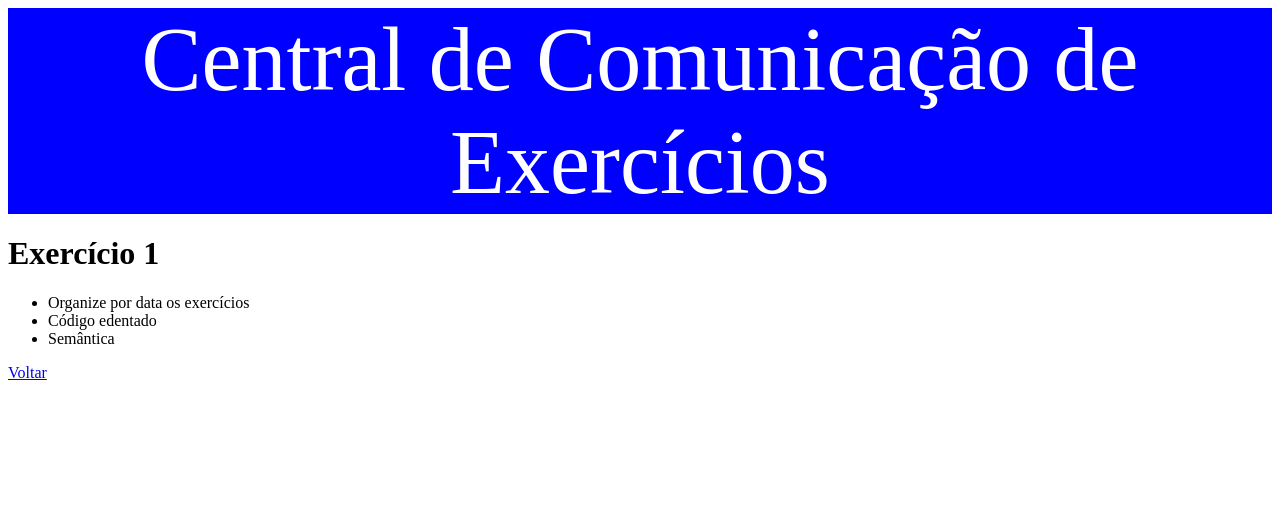
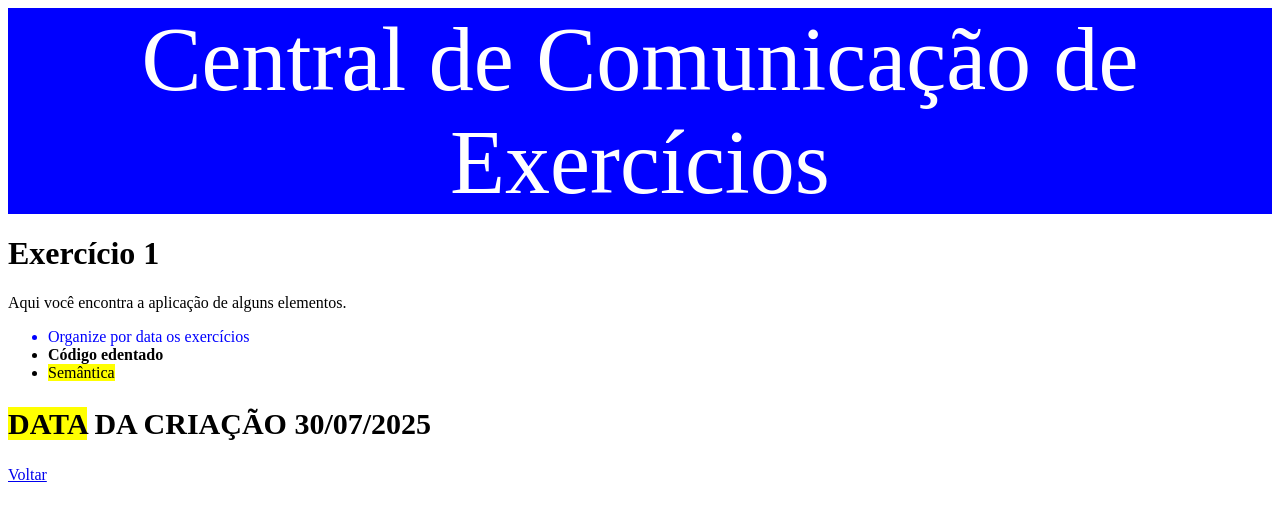
Before and after one commit to wellingtonSperansa/HTMLJP, a plain HTML site: page Exercicios/exercicio1.html in a window 1280 px wide. Drawn offline with Linux system fonts and the light colour scheme.

Commit message:
Commit do HOME e Primeiro Exercicio VERSAO 2

```diff
--- a/Exercicios/exercicio1.html
+++ b/Exercicios/exercicio1.html
@@ -14,12 +14,14 @@
 
     <body>
         <h1>Exercício 1</h1>
-
+        <p> Aqui você encontra a aplicação de alguns elementos.
         <ul>
-            <li>Organize por data os exercícios</li>
-            <li>Código edentado</li>
-            <li>Semântica</li>
+            <li style="color: blue;">Organize por data os exercícios</li>
+            <li><b>Código edentado</b></li>
+            <li><mark>Semântica</mark></li>
         </ul>
+        </p>
+        <h2 style="font-size: 30px;"><mark>DATA</mark> <b>DA</b> <strong>CRIAÇÃO 30/07/2025</strong></h2>
     </body>
 
 
```
